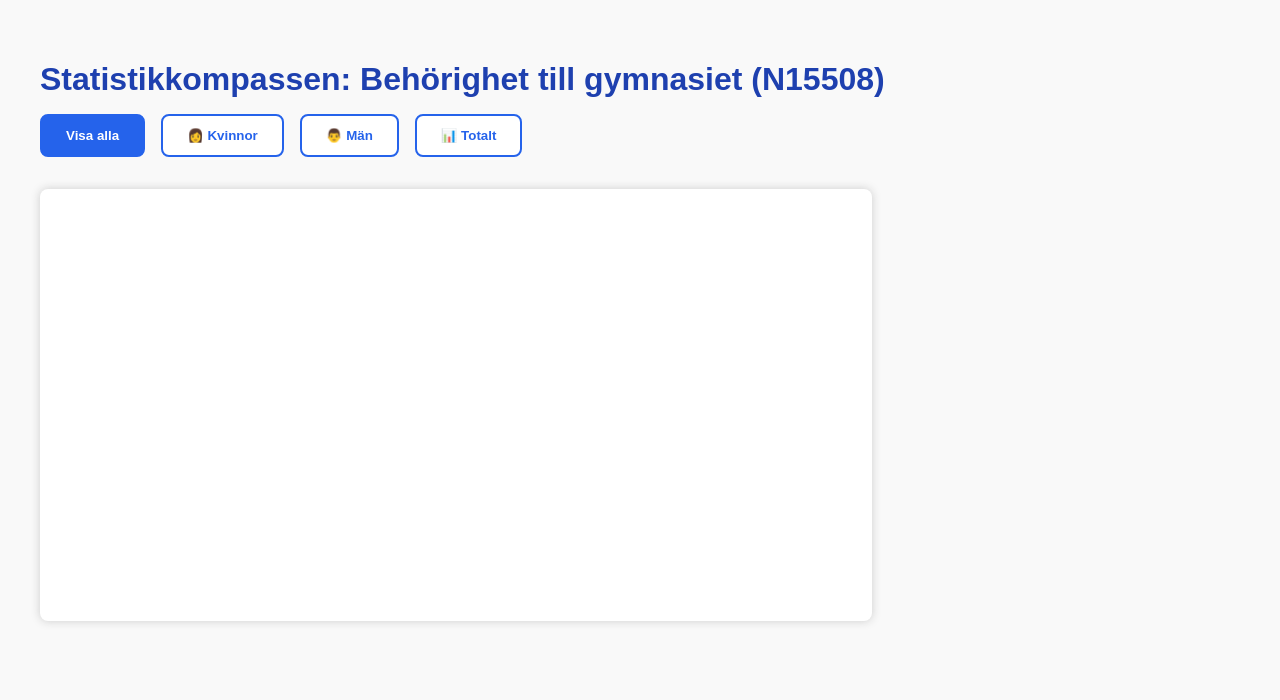
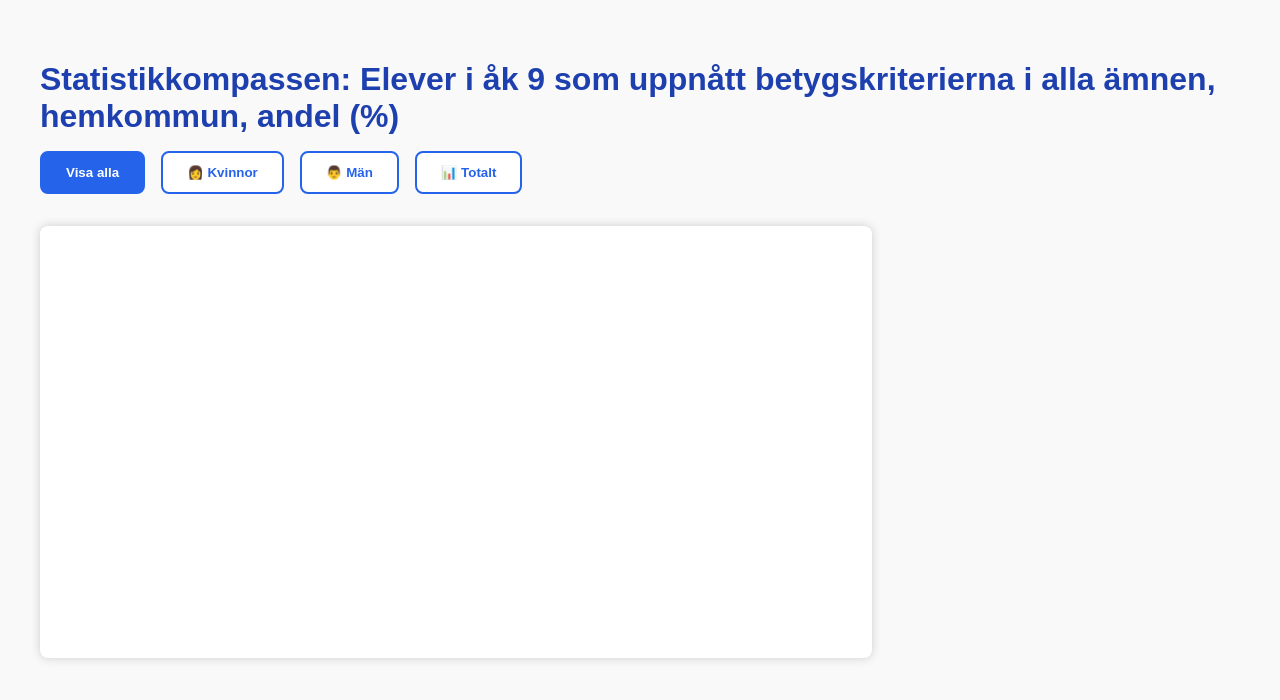
Before and after one commit to BUsavsjo/Statistikkompassen, a plain HTML site: page betygkolada.html in a window 1280 px wide. Drawn offline with nearby package versions, Linux system fonts and the light colour scheme; no server answers.

Commit message:
byttre rubrik

```diff
--- a/betygkolada.html
+++ b/betygkolada.html
@@ -39,7 +39,7 @@
   </style>
 </head>
 <body>
-  <h1>Statistikkompassen: Behörighet till gymnasiet (N15508)</h1>
+  <h1>Statistikkompassen: Elever i åk 9 som uppnått betygskriterierna i alla ämnen, hemkommun, andel (%)</h1>
 
   <div class="filter-container">
     <button class="filter-btn active" onclick="visaDataset('alla')">Visa alla</button>
```
